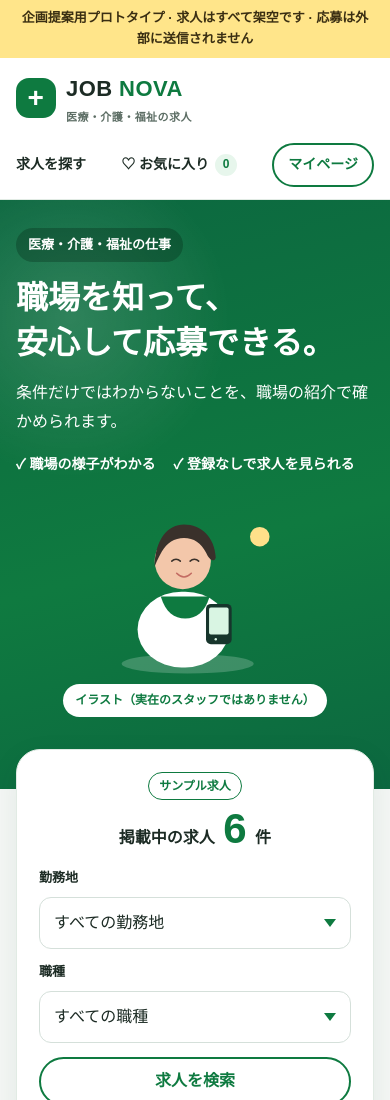
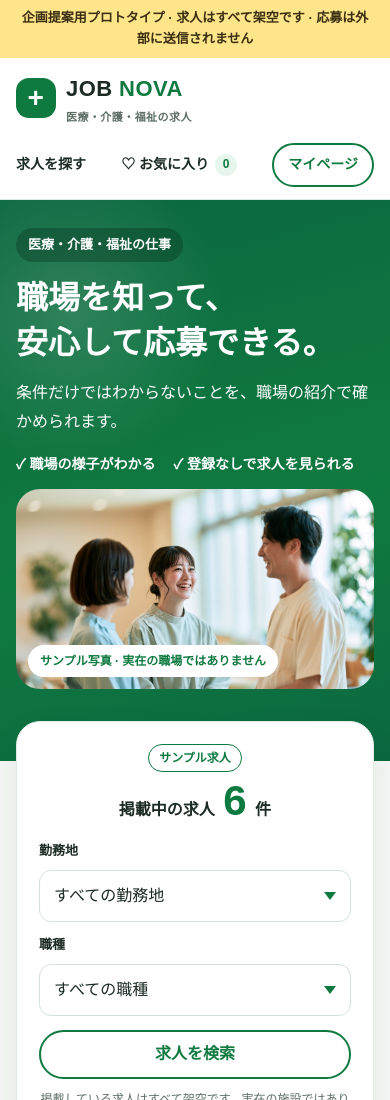
Before and after one commit to FUU-Hirai/job-nova, a website: page public/index.html in a window 390 px wide. Shown: the top 1100 px of the page. Drawn offline with Linux system fonts and the light colour scheme; no server answers.

Commit message:
トップページ改修

```diff
--- a/public/app.js
+++ b/public/app.js
@@ -145,21 +145,8 @@ function steps(current) {
 }
 function heroVisual() {
   return `<div class="hero-visual">
-    <svg viewBox="0 0 360 320" role="img" aria-label="働く人のイラスト。実在のスタッフではありません">
-      <ellipse cx="168" cy="286" rx="108" ry="16" fill="rgba(255,255,255,.2)"/>
-      <rect x="86" y="168" width="150" height="124" rx="72" fill="#fff"/>
-      <path d="M124 176c8 26 22 36 40 36s32-10 40-36" fill="#0e7a40"/>
-      <circle cx="160" cy="118" r="46" fill="#f3c7aa"/>
-      <path d="M114 128c0-46 22-70 48-70 28 0 50 20 52 54-2 8-10 6-16-8-8-16-20-24-36-24-16 0-28 8-36 22-6 10-12 24-12 26z" fill="#3a312b"/>
-      <path d="M142 118c4-4 10-4 14 0" fill="none" stroke="#3a312b" stroke-width="2.5" stroke-linecap="round"/>
-      <path d="M172 118c4-4 10-4 14 0" fill="none" stroke="#3a312b" stroke-width="2.5" stroke-linecap="round"/>
-      <path d="M150 138c8 8 16 8 24 0" fill="none" stroke="#c36b62" stroke-width="2.5" stroke-linecap="round"/>
-      <rect x="198" y="188" width="42" height="66" rx="8" fill="#17352c"/>
-      <rect x="203" y="194" width="32" height="44" rx="3" fill="#d9f5e3"/>
-      <circle cx="214" cy="246" r="2" fill="#d9f5e3"/>
-      <circle cx="286" cy="78" r="16" fill="#ffe08a"/>
-    </svg>
-    <p class="hero-caption">イラスト（実在のスタッフではありません）</p>
+    <img src="/hero.jpg" width="1024" height="573" alt="医療・介護の仕事をする人たちのサンプル写真。実在の職場やスタッフではありません">
+    <p class="hero-caption">サンプル写真 · 実在の職場ではありません</p>
   </div>`;
 }
 const wrapper = content => `<div class="container">${content}</div>`;
--- a/public/styles.css
+++ b/public/styles.css
@@ -117,9 +117,19 @@ footer small { display: block; font-size: 12px; line-height: 1.7; }
   align-items: center;
   min-height: 340px;
 }
-.hero-visual { display: grid; justify-items: center; }
-.hero-visual svg { width: min(100%, 340px); height: auto; }
+.hero-visual { position: relative; min-width: 0; }
+.hero-visual img {
+  display: block;
+  width: 100%;
+  height: auto;
+  border-radius: 24px;
+  object-fit: cover;
+}
 .hero-caption {
+  position: absolute;
+  left: 12px;
+  bottom: 12px;
+  max-width: calc(100% - 24px);
   margin: 0;
   background: var(--white);
   color: var(--green);
@@ -476,8 +486,7 @@ blockquote small { display: block; margin-top: 8px; color: var(--muted); font-si
   .hero { padding: 28px 16px 72px; }
   .hero-inner { display: flex; flex-direction: column; min-height: 0; }
   .hero-copy { order: 1; }
-  .hero-visual { order: 2; }
-  .hero-visual svg { width: 220px; }
+  .hero-visual { order: 2; width: 100%; }
   .search-wrap, .container { padding-left: 16px; padding-right: 16px; }
   .search-wrap { margin-top: -40px; }
   .detail-layout { display: block; }
--- a/server.mjs
+++ b/server.mjs
@@ -10,6 +10,7 @@ const assets = new Map([
   ['/styles.css', ['styles.css', 'text/css']],
   ['/app.js', ['app.js', 'text/javascript']],
   ['/data.js', ['data.js', 'text/javascript']],
+  ['/hero.jpg', ['hero.jpg', 'image/jpeg']],
 ]);
 const server = http.createServer((req, res) => {
   const path = new URL(req.url, 'http://localhost').pathname;
```
Also changed, not shown: README.md, public/hero.jpg (added).
